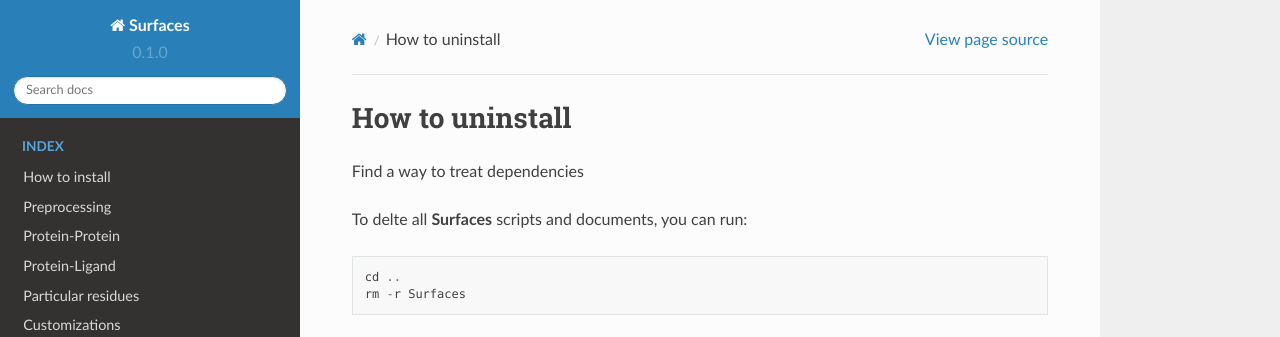
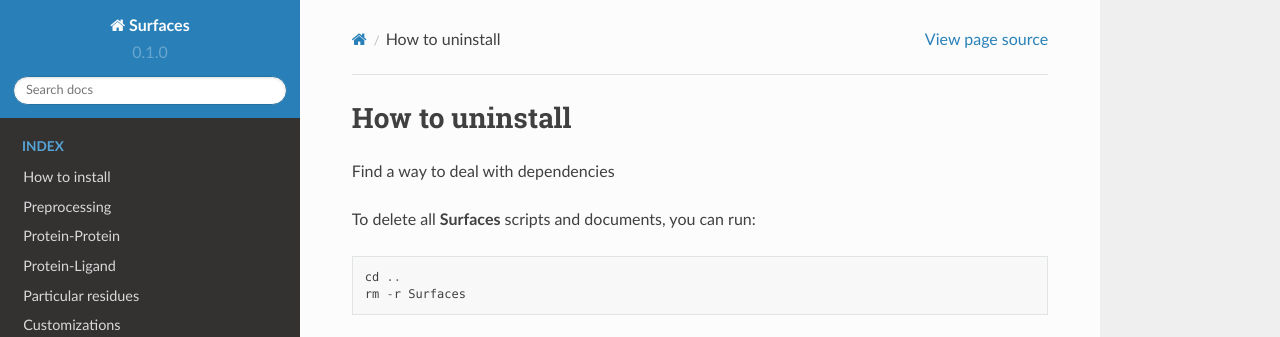
Before and after one commit to nataliateruel/Surfaces_tutorial, a Sphinx documentation site: the page built from docs/source/How_to_uninstall.rst, in a window 1280 px wide. Shown: the top 337 px of the page. Built offline with Sphinx 7.4.7 and the Read the Docs theme 2.0.0, drawn with Linux system fonts in a browser that asks for light colours.

Commit message:
Update How_to_uninstall.rst

```diff
--- a/docs/source/How_to_uninstall.rst
+++ b/docs/source/How_to_uninstall.rst
@@ -1,9 +1,9 @@
 How to uninstall
 =====
 
-Find a way to treat dependencies
+Find a way to deal with dependencies
 
-To delte all **Surfaces** scripts and documents, you can run::
+To delete all **Surfaces** scripts and documents, you can run::
 
 	cd ..
 	rm -r Surfaces
```
